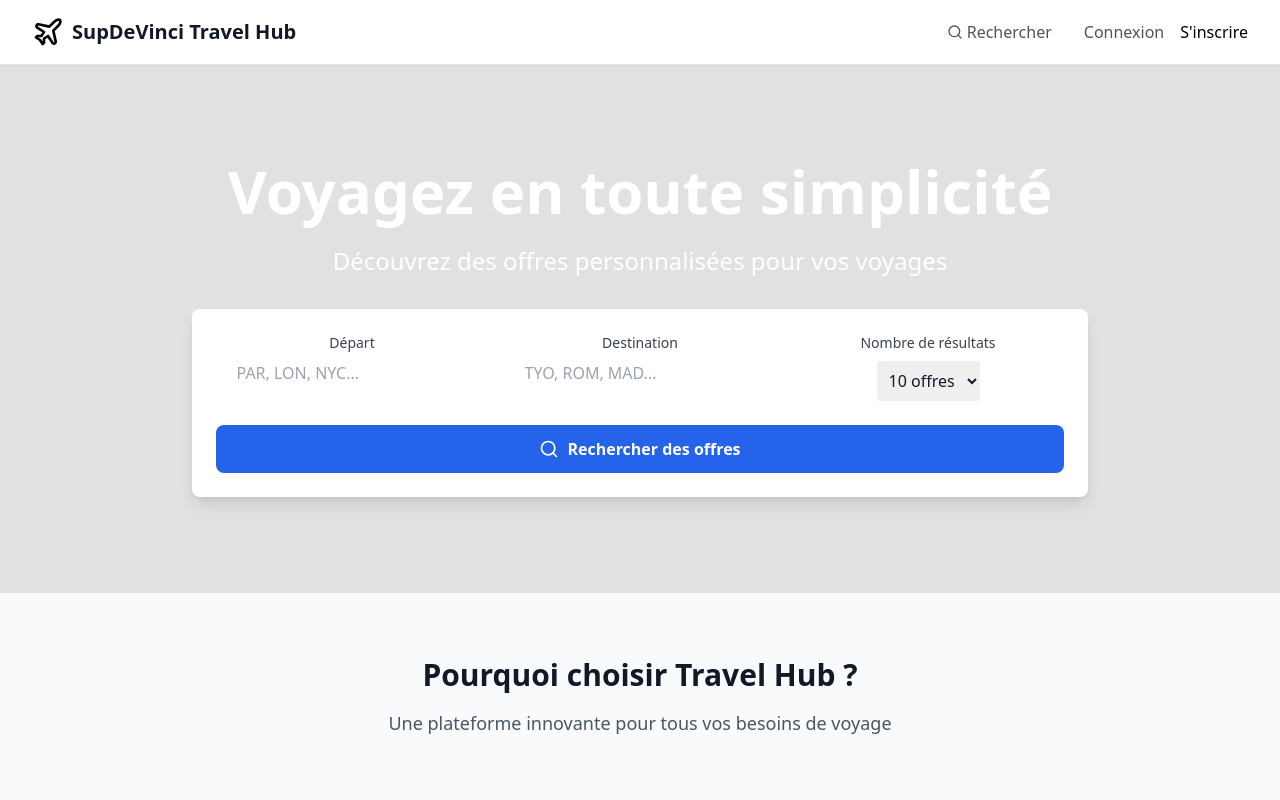
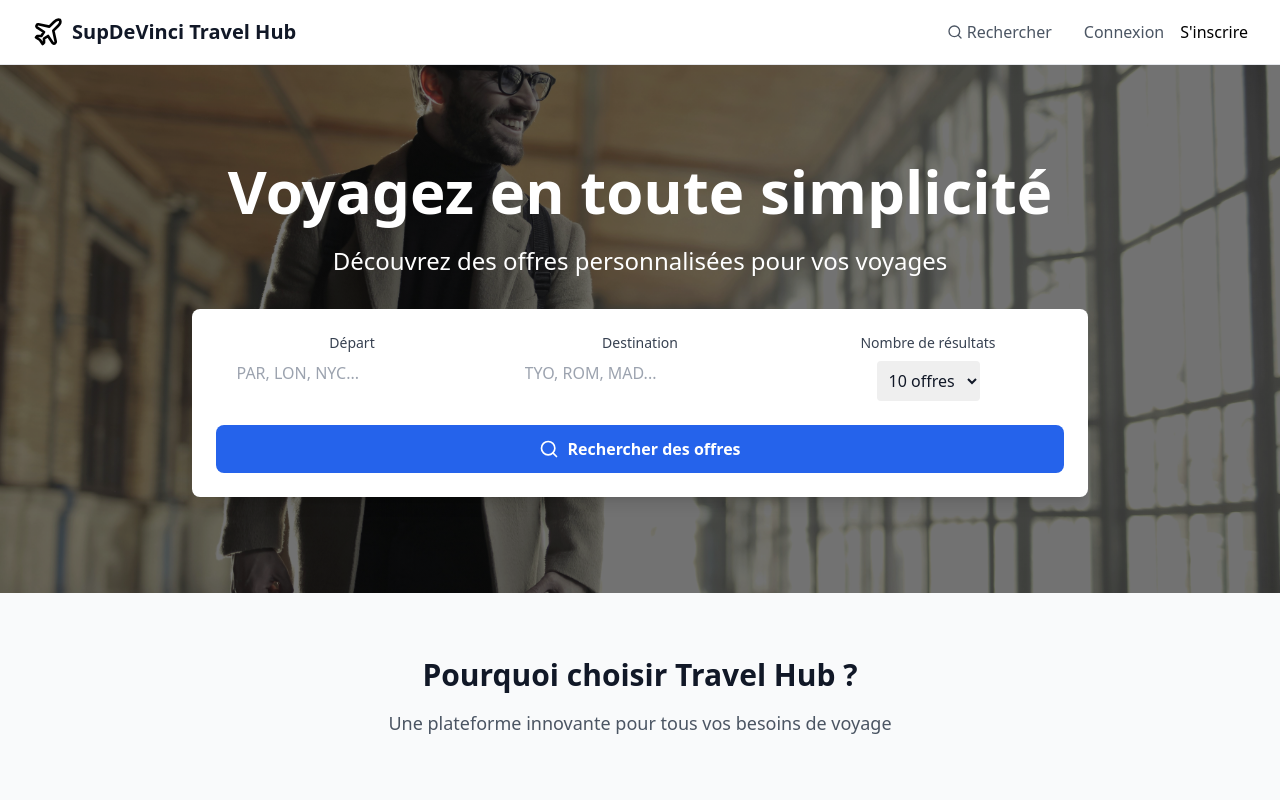
Before and after one commit to IslemHaroun/travel-hub, a React (Create React App) app in the folder sth-frontend/: page / in a window 1280 px wide. Shown: the top 800 px of the page. Built offline with nearby package versions, Linux system fonts and the light colour scheme; no server answers.

Commit message:
Add img accueil

```diff
--- a/sth-frontend/src/pages/Home.js
+++ b/sth-frontend/src/pages/Home.js
@@ -1,6 +1,7 @@
 import React, { useState } from 'react';
 import { useNavigate } from 'react-router-dom';
 import { Search, MapPin, Clock, Star } from 'lucide-react';
+import imgAccueil from '../assets/images/img_accueil.jpg';
 
 const Home = () => {
   const navigate = useNavigate();
@@ -29,7 +30,13 @@ const Home = () => {
   return (
     <div className="space-y-16">
       {/* Hero Section */}
-      <section className="relative bg-gradient-to-r from-primary-600 to-primary-700 text-white">
+      <section className="relative bg-gradient-to-r from-primary-600 to-primary-700 text-white"
+       style={{
+    backgroundImage: `linear-gradient(rgba(0, 0, 0, 0.5), rgba(0, 0, 0, 0.5)), url(${imgAccueil})`,
+    backgroundSize: 'cover',
+    backgroundPosition: 'center',
+    backgroundRepeat: 'no-repeat'
+  }}>
         <div className="absolute inset-0 bg-black opacity-10"></div>
         <div className="relative max-w-7xl mx-auto px-4 sm:px-6 lg:px-8 py-24">
           <div className="text-center">
```
Also changed, not shown: sth-frontend/src/assets/images/img_accueil.jpg (added), 1 other file (tests, documents, lock files or other folders). Lines whose indentation alone changed are shown as unchanged.
